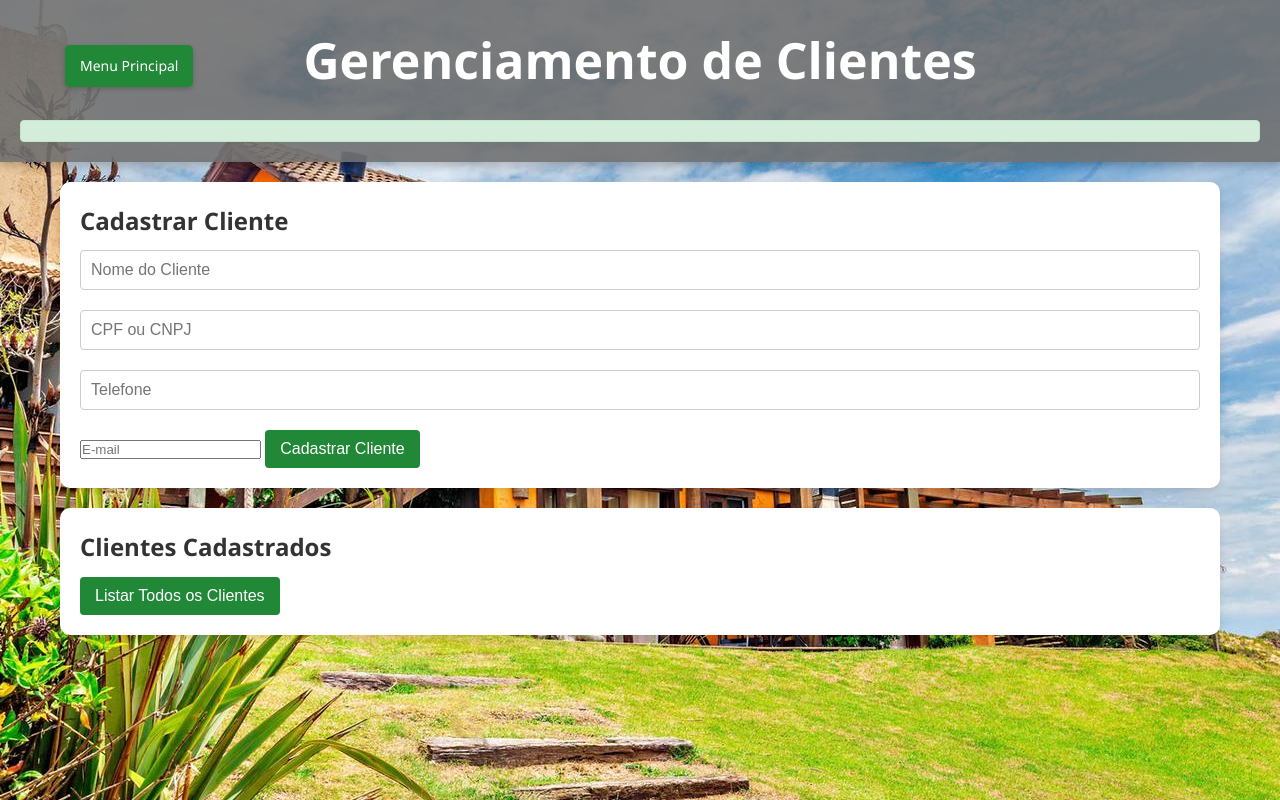
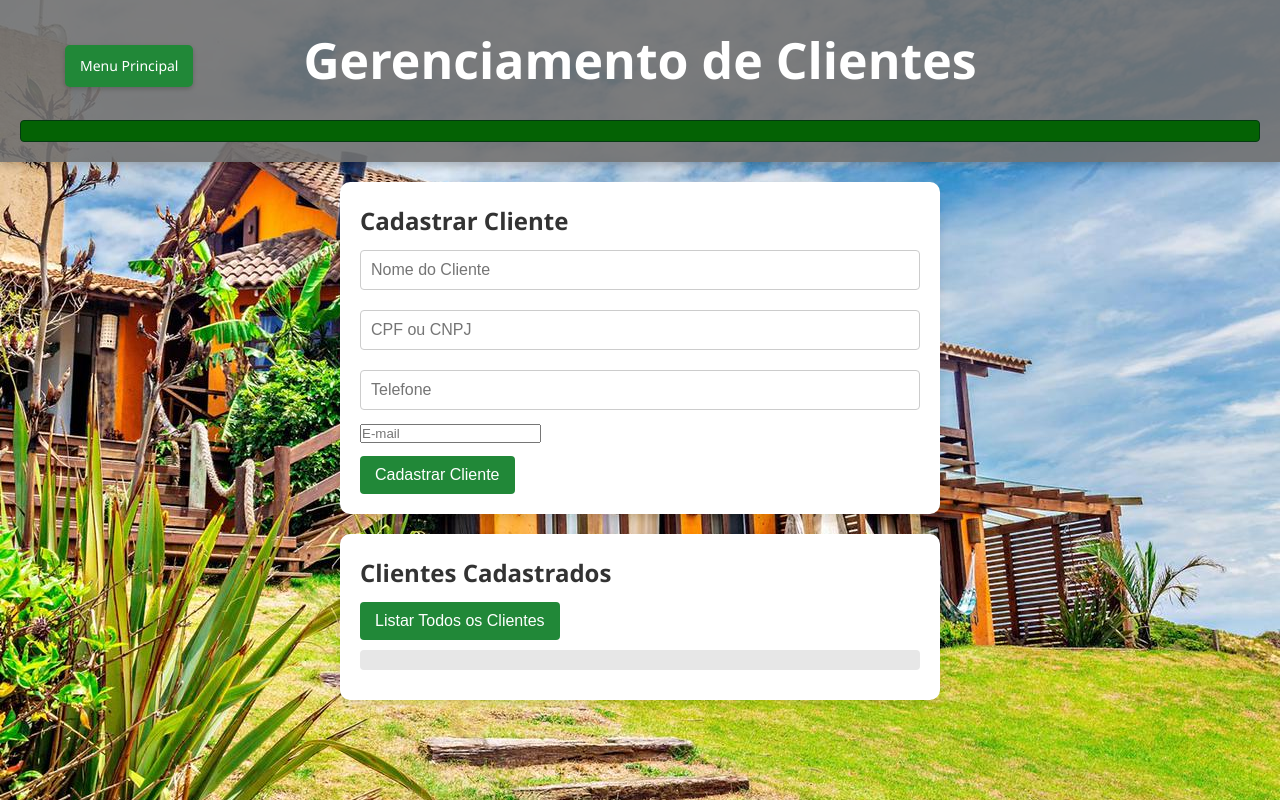
Before and after one commit to Rubinha14101505/Anaje, a Flask app: page /clientes in a window 1280 px wide. Run offline with Flask 3, Linux system fonts and the light colour scheme; the visitor is signed in with stand-in values (Sample User, id 1).

Commit message:
Add files via upload

```diff
--- a/pousada-ypua/data/clientes.json
+++ b/pousada-ypua/data/clientes.json
@@ -1 +1 @@
-{"_default": {"1": {"nome": "Maria Souza", "cpf_cnpj": "123.456.789-10", "telefone": "(65) 99999-1234", "email": "maria.souza@example.com"}, "2": {"nome": "Jo\u00c3\u00a3o Oliveira", "cpf_cnpj": "987.654.321-00", "telefone": "(65) 98888-5678", "email": "joao.oliveira@example.com"}, "3": {"nome": "aaa", "cpf_cnpj": "aaa", "telefone": "aaa", "email": "aa"}}}
+{"_default": {"1": {"nome": "Maria Souza", "cpf_cnpj": "123.456.789-10", "telefone": "(65) 99999-1234", "email": "maria.souza@example.com"}, "2": {"nome": "Jo\u00c3\u00a3o Oliveira", "cpf_cnpj": "987.654.321-00", "telefone": "(65) 98888-5678", "email": "joao.oliveira@example.com"}, "3": {"nome": "Ana R\u00fabia", "cpf_cnpj": "123.234.45-06", "telefone": "11 11111111", "email": "ana@123"}}}
--- a/pousada-ypua/static/pousada.css
+++ b/pousada-ypua/static/pousada.css
@@ -29,6 +29,7 @@ header {
     max-width: 1200px;
     margin: 0 auto;
     padding: 20px;
+    width: 50%;
 }
 
 .form-section, .list-section {
@@ -86,8 +87,8 @@ ul li {
 .result-box {
     margin-top: 20px;
     padding: 10px;
-    background: #d4edda;
-    border: 1px solid #c3e6cb;
+    background: #046204;
+    border: 1px solid #043911;
     border-radius: 4px;
 }
 
--- a/pousada-ypua/static/style.css
+++ b/pousada-ypua/static/style.css
@@ -20,6 +20,7 @@ body, html {
 
 header {
     background-color: #707070e6;
+    font-size: 20px;
     color: white;
     text-align: center;
     padding: 20px;
@@ -135,7 +136,7 @@ ul li {
     top: 20px;
     right: 20px;
     padding: 10px 15px;
-    background-color: #dc3545;
+    background-color: #9c0909;
     color: white;
     border: none;
     border-radius: 5px;
@@ -203,7 +204,7 @@ ul li {
     bottom: 20px;
     right: 20px;
     padding: 15px;
-    background-color: #434247;
+    background-color: #a50c1b;
     color: #ffffff;
     border: none;
     border-radius: 50%;
--- a/pousada-ypua/templates/clientes.html
+++ b/pousada-ypua/templates/clientes.html
@@ -24,6 +24,7 @@
             <input type="text" id="cpf_cnpj" placeholder="CPF ou CNPJ">
             <input type="text" id="telefone" placeholder="Telefone">
             <input type="email" id="email" placeholder="E-mail">
+            <br>
             <button onclick="cadastrarCliente()">Cadastrar Cliente</button>
         </section>
 
@@ -31,7 +32,7 @@
         <section class="list-section">
             <h2>Clientes Cadastrados</h2>
             <button id="botaoListarClientes" onclick="listarClientes()">Listar Todos os Clientes</button>
-            <ul id="lista_clientes" style="display: none;"></ul>
+            <ul id="lista_clientes"></ul>
         </section>
 
         <!-- Formulário para edição de cliente -->
```
